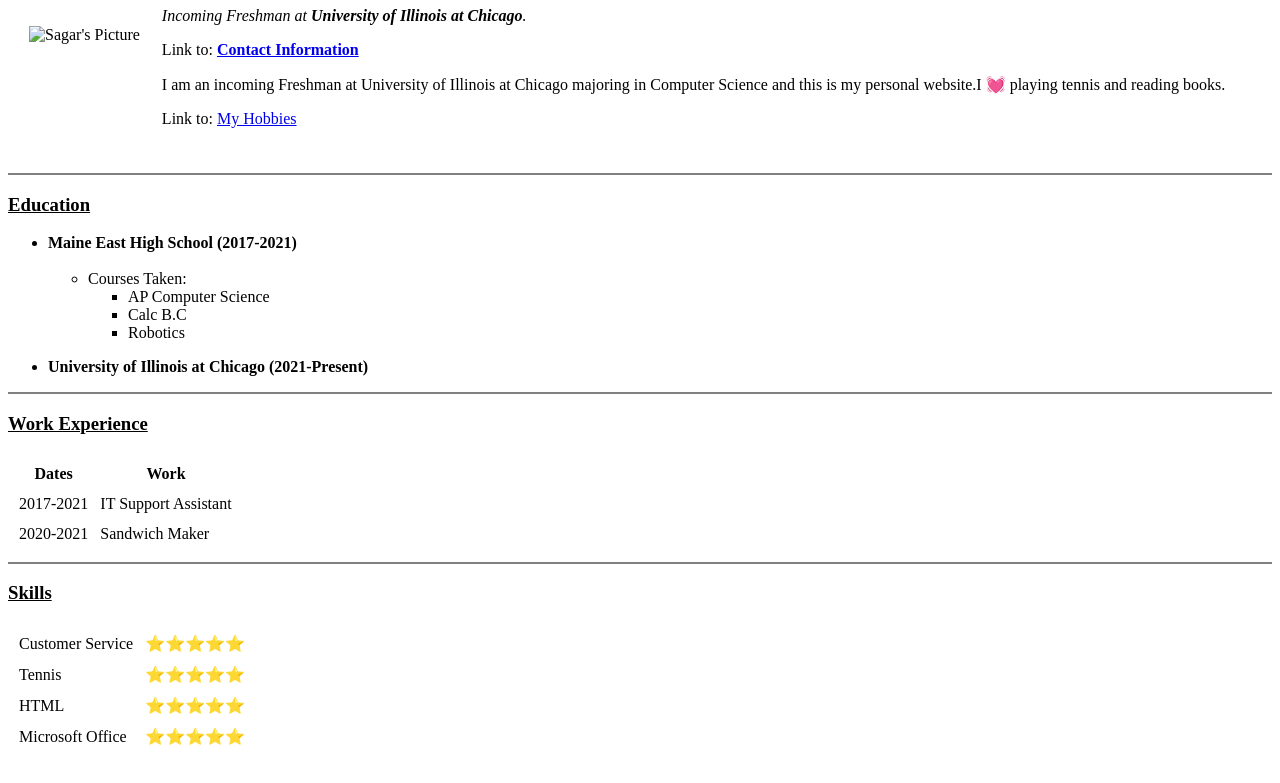
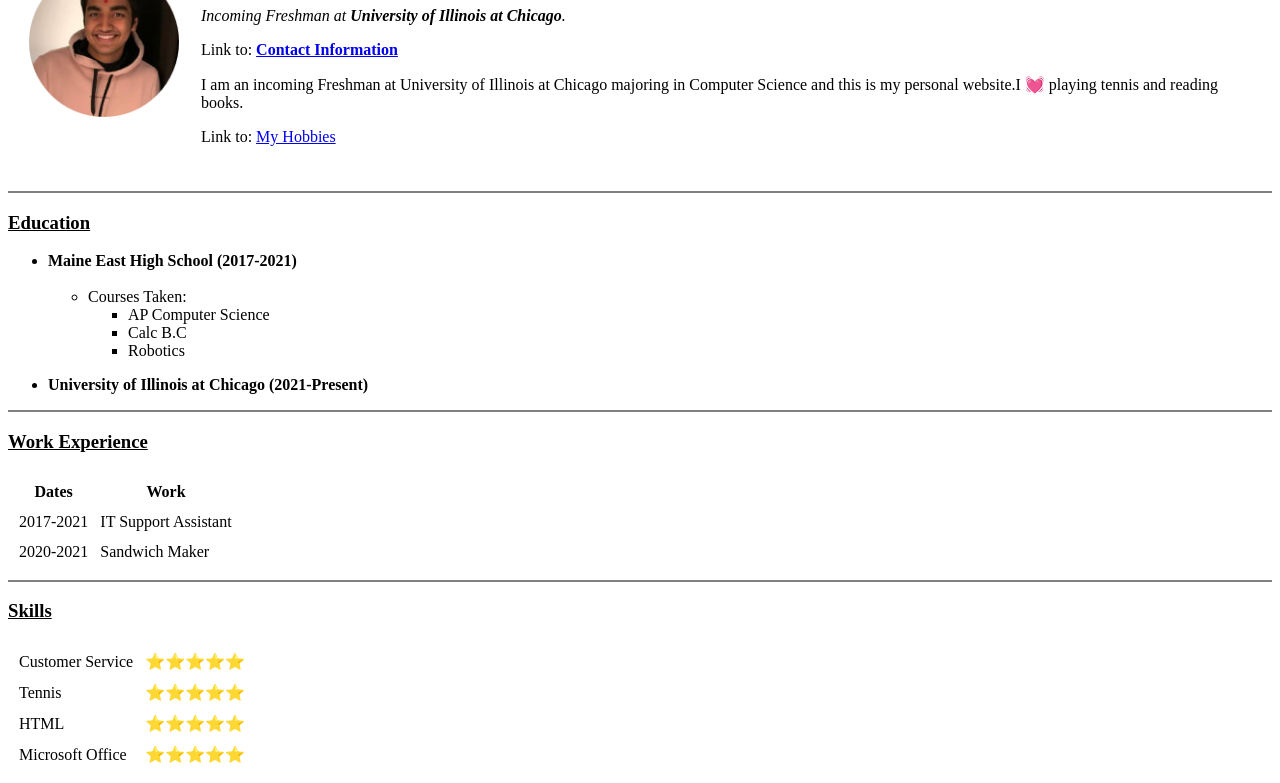
Before and after one commit to patel2002sag/cv, a plain HTML site: page index.html in a window 1280 px wide. Shown: the part 102-885 px from the top of the page. Drawn offline with Linux system fonts and the light colour scheme.

Commit message:
Changes images folder to file.

```diff
--- a/index.html
+++ b/index.html
@@ -10,7 +10,7 @@
 <body>
   <table cellspacing = "20">
     <tr>
-      <td><img src="images/circle sagar.png" alt="Sagar's Picture" width="150" height="150"></td>
+      <td><img src="circle sagar.png" alt="Sagar's Picture" width="150" height="150"></td>
       <td>
         <h1>Sagar Patel</h1>
         <p><em>Incoming Freshman at <strong>University of Illinois at Chicago</strong>.</em></p>
```
